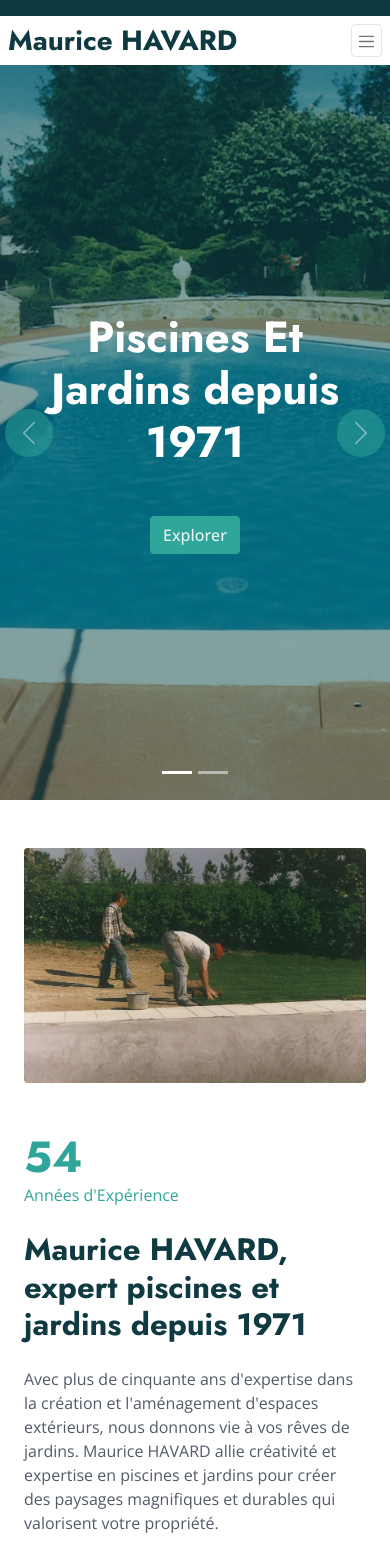
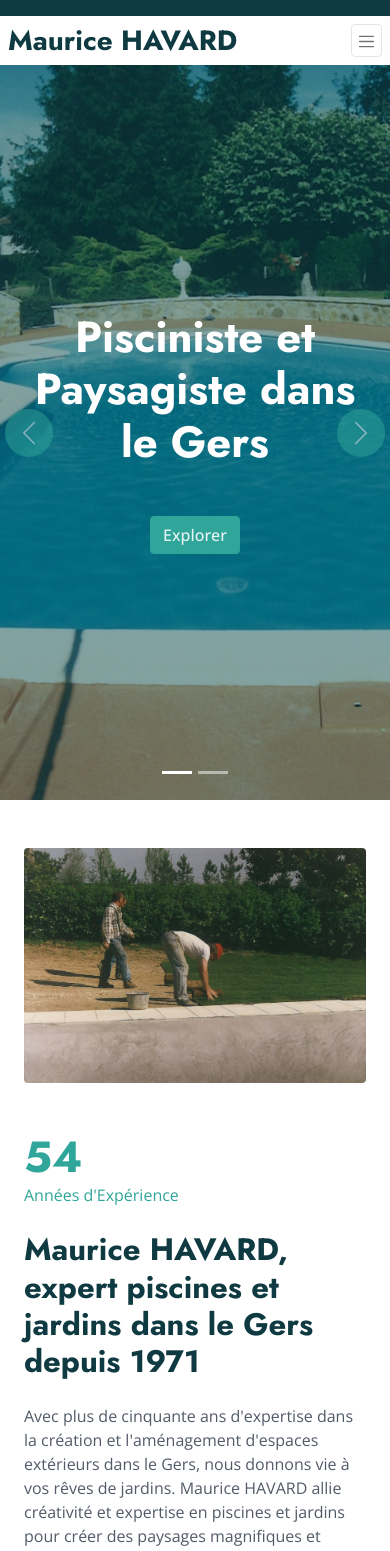
Before and after one commit to MargotRasamy/maurice-havard, a React (Create React App) app: page / in a window 390 px wide. Shown: the top 1551 px of the page. Built offline with nearby package versions, Linux system fonts and the light colour scheme; no server answers.

Commit message:
Update SEO GERS

```diff
--- a/public/index.html
+++ b/public/index.html
@@ -5,18 +5,18 @@
     <link rel="icon" href="%PUBLIC_URL%/favicon.ico" />
     <meta name="viewport" content="width=device-width, initial-scale=1" />
     <meta name="theme-color" content="#000000" />
-    <meta name="description" content="Maurice Havard - Expert en piscines et aménagement de jardins depuis 1971. Installation de piscines et aménagement de jardins, pépinières et espaces verts à Pauilhac, Gers." />
-    <meta name="keywords" content="Maurice Havard, piscine, jardin, aménagement paysager, pépinière, construction piscine, aménagement jardin, terrasses, paysagiste, pisciniste, Pauilhac, Occitanie, Gers, Toulouse, France" />
+    <meta name="description" content="Maurice Havard - Pisciniste et paysagiste dans le Gers (Pauilhac). Installation de piscines et aménagement de jardins, pépinières et espaces verts à Pauilhac, Gers." />
+    <meta name="keywords" content="Maurice, Havard, pisciniste, paysagiste, Gers, pisciniste gers, paysagiste gers, piscine gers, jardin gers, Pauilhac, piscine, jardin, aménagement paysager, pépinière, construction piscine, aménagement jardin, terrasses, paysagiste, pisciniste, Pauilhac, Occitanie, Gers, Gascogne, France" />
     <meta name="author" content="Maurice Havard" />
     <meta name="robots" content="index, follow" />
-    <meta property="og:title" content="Maurice Havard - Piscines et Jardins" />
-    <meta property="og:description" content="Expert en piscines et aménagement de jardins depuis 1971. Installation de piscines et aménagement de jardins, pépinières et espaces verts à Pauilhac, Gers." />
+    <meta property="og:title" content="Maurice Havard - Piscines et Jardins dans le Gers (Pauilhac)" />
+    <meta property="og:description" content="Pisciniste et paysagiste dans le Gers (Pauilhac). Installation de piscines et aménagement de jardins, pépinières et espaces verts à Pauilhac, Gers." />
     <meta property="og:type" content="website" />
     <meta property="og:url" content="https://www.maurice-havard.fr" />
     <meta property="og:image" content="%PUBLIC_URL%/og-image.jpg" />
     <meta name="twitter:card" content="summary_large_image" />
-    <meta name="twitter:title" content="Maurice Havard - Expert piscines et jardins" />
-    <meta name="twitter:description" content="Expert en piscines et aménagement de jardins depuis 1971. Installation de piscines et aménagement de jardins, pépinières et espaces verts à Pauilhac, Gers." />
+    <meta name="twitter:title" content="Maurice Havard - Pisciniste et paysagiste dans le Gers" />
+    <meta name="twitter:description" content="Pisciniste et paysagiste dans le Gers (Pauilhac). Installation de piscines et aménagement de jardins, pépinières et espaces verts à Pauilhac, Gers." />
     <meta name="twitter:image" content="%PUBLIC_URL%/og-image.jpg" />
     <link rel="apple-touch-icon" href="%PUBLIC_URL%/logo192.png" />
     <!--
@@ -45,7 +45,7 @@
     <!-- Bootstrap Icons -->
     <link rel="stylesheet" href="https://cdn.jsdelivr.net/npm/bootstrap-icons@1.10.5/font/bootstrap-icons.css">
 
-    <title>Maurice Havard - Expert Piscines et Jardins</title>
+    <title>Maurice Havard - Pisciniste et paysagiste dans le Gers</title>
 
     <!-- Structured Data for Local Business -->
     <script type="application/ld+json">
--- a/src/components/AboutSection/AboutSection.js
+++ b/src/components/AboutSection/AboutSection.js
@@ -28,7 +28,7 @@ function AboutSection() {
                     <Col lg={6} className="wow">
                         <div className="about-content">
                             <p className="fs-5 fw-bold text-primary">À propos</p>
-                            <h1 className="display-5 mb-4">Maurice Havard, votre expert en aménagement paysager depuis 1971</h1>
+                            <h1 className="display-5 mb-4">Maurice Havard, votre expert en aménagement paysager dans le Gers depuis 1971</h1>
                             <p className="mb-4">
                             Piscines et jardins de A à Z
                             </p>
--- a/src/components/MainAboutSection/MainAboutSection.js
+++ b/src/components/MainAboutSection/MainAboutSection.js
@@ -27,8 +27,8 @@ function MainAboutSection({ yearsExperience }) {
           <div className="col-lg-6 col-md-7 wow fadeInUp" data-aos="fade-in" data-aos-delay="30">
             <h1 className="display-1 text-primary mb-0">{yearsExperience}</h1>
             <p className="text-primary mb-4">Années d'Expérience</p>
-            <h1 className="display-5 mb-4">Maurice HAVARD, expert piscines et jardins depuis 1971</h1>
-            <p className="mb-4">Avec plus de cinquante ans d'expertise dans la création et l'aménagement d'espaces extérieurs, nous donnons vie à vos rêves de jardins. Maurice HAVARD allie créativité et expertise en piscines et jardins pour créer des paysages magnifiques et durables qui valorisent votre propriété.</p>
+            <h1 className="display-5 mb-4">Maurice HAVARD, expert piscines et jardins dans le Gers depuis 1971</h1>
+            <p className="mb-4">Avec plus de cinquante ans d'expertise dans la création et l'aménagement d'espaces extérieurs dans le Gers, nous donnons vie à vos rêves de jardins. Maurice HAVARD allie créativité et expertise en piscines et jardins pour créer des paysages magnifiques et durables qui valorisent votre propriété.</p>
             <Link to="/projets" className="btn btn-primary py-3 px-4">Découvrir nos réalisations</Link>
           </div>
           <div className="col-lg-3 col-md-12 wow fadeInUp" data-aos="fade-in" data-aos-delay="30">
--- a/src/components/Projects/Projects.js
+++ b/src/components/Projects/Projects.js
@@ -195,7 +195,7 @@ function Projects() {
       <Container>
         <div className="text-center mx-auto wow" style={{maxWidth: "500px"}}>
           <p className="fs-5 fw-bold text-primary">Notre galerie</p>
-          <h1 className="display-5 mb-3">Piscines et Jardins réalisés</h1>
+          <h1 className="display-5 mb-3">Piscines et Jardins réalisés dans le Gers</h1>
         </div>
 
         <Row className="justify-content-center mb-3">
--- a/src/components/SpecificProjectJourney/SpecificProjectJourney.js
+++ b/src/components/SpecificProjectJourney/SpecificProjectJourney.js
@@ -28,9 +28,9 @@ const SpecificProjectJourney = ({ images, title, description }) => {
   return (
     <Container className="specific-project-journey">
       <Row className="mb-5">
-        <Col>
-          <h2 className="text-center mb-4">{title}</h2>
-          <p className="text-center mb-5" dangerouslySetInnerHTML={{__html: description}}></p>
+        <Col className="text-block">
+          <h2 className="text-center mb-4 title">{title}</h2>
+          <p className="text-center mb-5 description" dangerouslySetInnerHTML={{__html: description}}></p>
         </Col>
       </Row>
 
--- a/src/pages/Home.js
+++ b/src/pages/Home.js
@@ -33,43 +33,43 @@ function Home() {
     {
       image: "/img/service-1.jpg",
       icon: "/img/icon/icon-3.png",
-      title: "Aménagement Paysager",
-      description: "Création et aménagement de jardins sur mesure. Conception d'espaces verts harmonieux et durables. Mise en valeur de votre extérieur avec des solutions adaptées à vos envies et à votre terrain.",
+      title: "Aménagement Paysager dans le Gers",
+      description: "Création et aménagement de jardins sur mesure dans le Gers. Conception d'espaces verts harmonieux et durables. Mise en valeur de votre extérieur avec des solutions adaptées à vos envies et à votre terrain.",
       delay: "0.1s",
     },
     {
       image: "/img/service-2.jpg",
       icon: "/img/icon/icon-6.png",
-      title: "Études et Plans",
-      description: "Réalisation d'études détaillées et de plans d'aménagement personnalisés. Analyse approfondie de votre terrain et de vos besoins pour créer un projet cohérent et réalisable. Conseils experts pour optimiser votre espace extérieur.",
+      title: "Études et Plans Paysagers",
+      description: "Réalisation d'études détaillées et de plans d'aménagement personnalisés dans le Gers. Analyse approfondie de votre terrain et de vos besoins pour créer un projet cohérent et réalisable.",
       delay: "0.3s",
     },
     {
       image: "/img/service-3.jpg",
       icon: "/img/icon/icon-5.png",
-      title: "Maçonnerie Paysagère",
-      description: "Construction d'éléments en pierre et maçonnerie pour structurer et embellir votre jardin. Réalisation de murets, escaliers, terrasses et allées. Travail soigné avec des matériaux de qualité pour un résultat durable.",
+      title: "Maçonnerie Paysagère Gers",
+      description: "Construction d'éléments en pierre et maçonnerie pour structurer et embellir votre jardin dans le Gers. Réalisation de murets, escaliers, terrasses et allées avec des matériaux locaux.",
       delay: "0.5s",
     },
     {
       image: "/img/service-4.jpg",
       icon: "/img/icon/icon-4.png",
-      title: "Entretien des Espaces Verts",
-      description: "Entretien régulier et professionnel de vos espaces verts. Tonte, taille des haies, désherbage et soins des végétaux. Suivi personnalisé pour maintenir la beauté de votre jardin toute l'année.",
+      title: "Entretien des Espaces Verts Gers",
+      description: "Entretien régulier et professionnel de vos espaces verts dans le Gers. Tonte, taille des haies, désherbage et soins des végétaux. Suivi personnalisé pour maintenir la beauté de votre jardin.",
       delay: "0.1s",
     },
     {
       image: "/img/service-5.jpg",
       icon: "/img/icon/icon-8.png",
-      title: "Élagage et Taille",
-      description: "Élagage professionnel et taille raisonnée de vos arbres et arbustes. Intervention respectueuse pour favoriser la santé et la croissance des végétaux. Expertise dans la gestion des hauteurs et l'entretien des formes.",
+      title: "Élagage et Taille dans le Gers",
+      description: "Élagage professionnel et taille raisonnée de vos arbres et arbustes dans le Gers. Intervention respectueuse pour favoriser la santé et la croissance des végétaux.",
       delay: "0.3s",
     },
     {
       image: "/img/service-6.jpg",
       icon: "/img/icon/icon-2.png",
-      title: "Création de Piscines",
-      description: "Conception et réalisation de piscines sur mesure. Installation professionnelle avec des matériaux de qualité. Intégration harmonieuse dans votre espace extérieur pour créer un lieu de détente unique.",
+      title: "Création de Piscines dans le Gers",
+      description: "Conception et réalisation de piscines sur mesure dans le Gers. Installation professionnelle avec des matériaux de qualité. Intégration harmonieuse dans votre espace extérieur.",
       delay: "0.5s",
     },
   ];
@@ -78,14 +78,14 @@ function Home() {
     <>
       {/* Carousel Start */}
       <Container fluid className="p-0">
-        <Carousel id="header-carousel" className="slide" interval={5000}>
+        <Carousel id="header-carousel" className="slide" interval={8000}>
           <Carousel.Item>
-            <img className="w-100" src={carousel1} alt="Image" />
+            <img className="w-100" src={carousel1} alt="Expert pisciniste et paysagiste dans le Gers" />
             <Carousel.Caption>
               <Container>
                 <Row className="justify-content-center">
                   <Col lg={8}>
-                    <h1 className="display-1 text-white mb-5 animated fadeIn">Piscines Et Jardins depuis 1971</h1>
+                    <h1 className="display-1 text-white mb-5 animated fadeIn">Pisciniste et Paysagiste dans le Gers</h1>
                     <a href="#explore">
                       <Button variant="primary" className="py-sm-3 px-sm-4">Explorer</Button>
                     </a>
@@ -95,12 +95,12 @@ function Home() {
             </Carousel.Caption>
           </Carousel.Item>
           <Carousel.Item>
-            <img className="w-100" src={carousel2} alt="Image" />
+            <img className="w-100" src={carousel2} alt="Expert piscines et jardins dans le Gers" />
             <Carousel.Caption>
               <Container>
                 <Row className="justify-content-center">
-                  <Col lg={7}>
-                    <h1 className="display-1 text-white mb-5 animated fadeIn">Piscines et Jardins depuis 1971</h1>
+                  <Col lg={8}>
+                    <h1 className="display-1 text-white mb-5 animated fadeIn">Pisciniste et Paysagiste dans le Gers</h1>
                     <a href="#explore">
                       <Button variant="primary" className="py-sm-3 px-sm-4">Explorer</Button>
                     </a>
@@ -125,7 +125,7 @@ function Home() {
                   </div>
                   <div className="ps-3">
                     <h4>Professionnel expérimenté</h4>
-                    <span>Expertise reconnue sur plus de 50 ans d'expérience</span>
+                    <span>Expertise reconnue sur plus de 50 ans d'expérience dans le Gers</span>
                   </div>
                 </div>
               </div>
@@ -137,8 +137,8 @@ function Home() {
                     <i className="fa fa-home text-primary"></i>
                   </div>
                   <div className="ps-3">
-                    <h4>Spécialiste en piscines</h4>
-                    <span>Utilisation du système robuste GRAF</span>
+                    <h4>Spécialiste en piscines dans le Gers</h4>
+                    <span>Utilisation du système robuste GRAF pour des piscines durables</span>
                   </div>
                 </div>
               </div>
@@ -150,8 +150,8 @@ function Home() {
                     <i className="fa fa-tree text-primary"></i>
                   </div>
                   <div className="ps-3">
-                    <h4>Spécialiste du jardin et de la pépinière</h4>
-                    <span>Conseils et solutions personnalisées</span>
+                    <h4>Spécialiste du jardin et de la pépinière dans le Gers</h4>
+                    <span>Conseils et solutions personnalisées pour votre jardin</span>
                   </div>
                 </div>
               </div>
@@ -189,11 +189,11 @@ function Home() {
             </Col>
             <Col sm={6} lg={3} className="text-center wow fadeIn" data-wow-delay="0.003s">
               <h1 className="display-4 text-white" data-toggle="counter-up">2</h1>
-              <span className="fs-5 fw-semi-bold text-white">Grandes expertises</span>
+              <span className="fs-5 fw-semi-bold text-white">Expertises majeures</span>
             </Col>
             <Col sm={6} lg={3} className="text-center wow fadeIn" data-wow-delay="0.004s">
               <h1 className="display-4 text-white" data-toggle="counter-up">1</h1>
-              <span className="fs-5 fw-semi-bold text-white">Professionnel de confiance</span>
+              <span className="fs-5 fw-semi-bold text-white">Pisciniste et paysagiste professionnel de confiance</span>
             </Col>
           </Row>
         </Container>
@@ -210,8 +210,8 @@ function Home() {
           <Row className="g-5 justify-content-center">
             <Col lg={7}>
               <div className="bg-white rounded p-5 h-100">
-                <h1 className="display-5 mb-4 text-center">Demandez un devis gratuit</h1>
-                <p className="mb-4">Contactez-nous pour obtenir un devis personnalisé pour votre projet d'aménagement paysager ou de création de piscine.</p>
+                <h1 className="display-5 mb-4 text-center">Devis gratuit pour votre projet dans le Gers</h1>
+                <p className="mb-4">Contactez-nous pour obtenir un devis personnalisé pour votre projet de piscine ou d'aménagement paysager dans le Gers.</p>
                 <div className="text-center">
                   <Link to="/devis" className="btn btn-primary py-2 px-2">
                     <Button variant="primary" className="py-3 px-4">Demander un Devis</Button>
```
Also changed, not shown: src/components/SpecificProjectJourney/SpecificProjectJourney.scss (+7 -0 lines).
